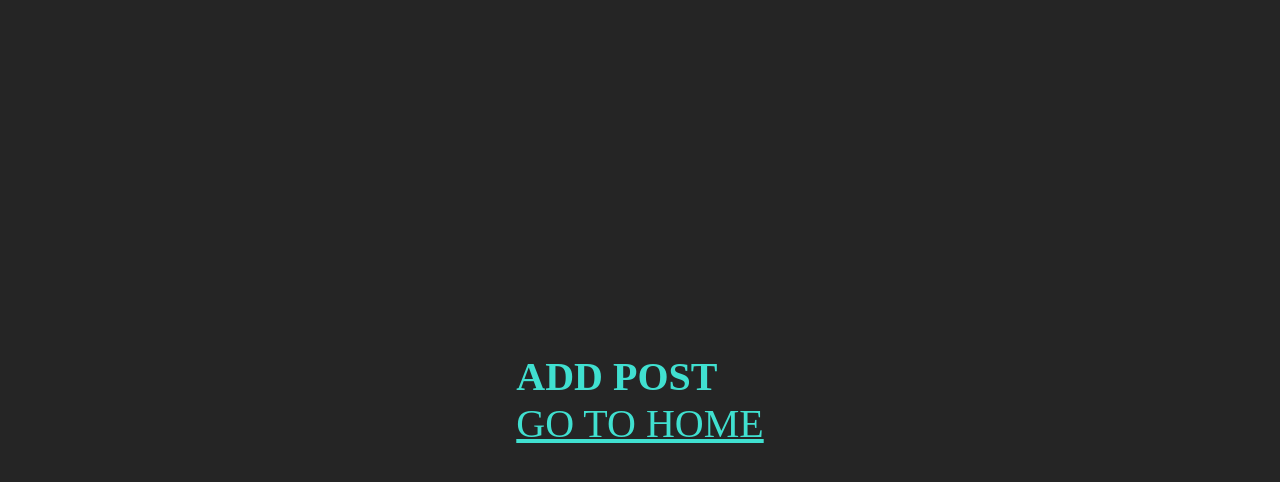
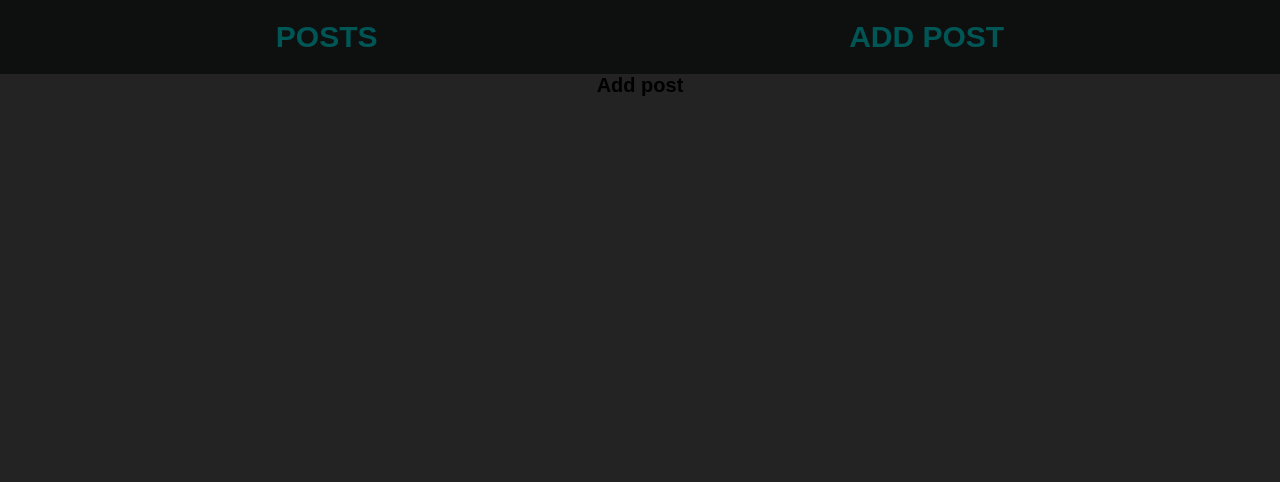
Before and after one commit to severuna/react_reduxBase, a React app: page /react_reduxBase/add-post in a window 1280 px wide. Built offline with nearby package versions, Linux system fonts and the light colour scheme.

Commit message:
add NavBar

```diff
--- a/src/Main.css
+++ b/src/Main.css
@@ -1,15 +1,8 @@
 .main {
     display: flex;
     flex-direction: column;
-    justify-content: center;
     align-items: center;
-    background-color: #252525;
+    background-color: var(--main-back);
     max-width: 100vw;
     min-height: 100vh;
 }
-
-.title {
-    font-size: 4rem;
-    color: turquoise;
-    text-transform: uppercase;
-}
--- a/src/Main.js
+++ b/src/Main.js
@@ -3,10 +3,12 @@ import './Main.css';
 import { Routes, Route } from 'react-router-dom';
 import Home from './pages/Home/Home';
 import Add from './pages/AddPost/Add';
+import NavBar from './components/NavBar/NavBar';
 
 const Main = () => {
     return (
         <div className='main row'>
+            <NavBar />
             <Routes>
                 <Route path='/react_reduxBase' element={<Home />}/>
                 <Route path='/react_reduxBase/add-post' element={<Add />} />
--- /dev/null
+++ b/src/components/NavBar/NavBar.css
@@ -0,0 +1,22 @@
+.header {
+    width: 100vw;
+    padding: 2rem 4rem;
+    justify-content: space-around;
+    align-items: center;
+    background-color: var(--color-black);
+}
+
+.header-item {
+    font-size: 3rem;
+    color: var(--color-blue);
+    text-transform: uppercase;
+    font-weight: 900;
+    transition: all 1s ease;
+}
+
+
+.header-item:hover {
+    transform: scale(1.1);
+    color: var(--color-light);
+    text-decoration: underline;
+}
--- /dev/null
+++ b/src/components/NavBar/NavBar.jsx
@@ -0,0 +1,19 @@
+import React, { useEffect } from 'react';
+import './NavBar.css';
+import { Link } from 'react-router-dom';
+
+const NavBar = () => {
+
+    useEffect(() => {
+        console.log('page load');
+    }, []);
+
+    return (
+        <nav className='header row'>
+            <Link to={`/react_reduxBase/`} className='header-item'>Posts</Link>
+            <Link to={`/react_reduxBase/add-post`} className='header-item'>Add post</Link>
+        </nav>
+    );
+};
+
+export default NavBar;
--- a/src/index.css
+++ b/src/index.css
@@ -1,5 +1,6 @@
 html {
   font-size: 10px;
+  font-family: Arial, Helvetica, sans-serif;
 }
 
 *,
@@ -8,6 +9,10 @@ html {
   margin: 0;
   padding: 0;
   box-sizing: border-box;
+}
+
+a {
+  text-decoration: none;
 }
 
 .row {
@@ -19,3 +24,11 @@ html {
   display: flex;
   flex-direction: column;
 }
+
+:root {
+  --color-blue: #005555;
+  --color-black: #0e0f0f;
+  --main-back: #232323;
+  --color-light: #FFFFFF;
+  --color-gray: rgb(235, 232, 232);
+}
--- a/src/pages/AddPost/Add.jsx
+++ b/src/pages/AddPost/Add.jsx
@@ -1,12 +1,10 @@
 import React from 'react';
 import './Add.css';
-import { Link } from 'react-router-dom';
 
 const Add = () => {
     return (
         <div className='content column'>
             <h1 className='title'>Add post</h1>
-            <Link to={`/react_reduxBase/`} className='title'>Go to Home</Link>
         </div>
     );
 };
--- a/src/pages/Home/Home.jsx
+++ b/src/pages/Home/Home.jsx
@@ -1,7 +1,6 @@
 import React from 'react';
 import { useSelector } from 'react-redux';
 import './Home.css';
-import { Link } from 'react-router-dom';
 
 const Home = () => {
 
@@ -11,7 +10,6 @@ const Home = () => {
     return (
         <div className='content column'>
             <h1 className='title'>Home (show posts)</h1>
-            <Link to={`/react_reduxBase/add-post`} className='title'>Go to Add</Link>
         </div>
     );
 };
```
